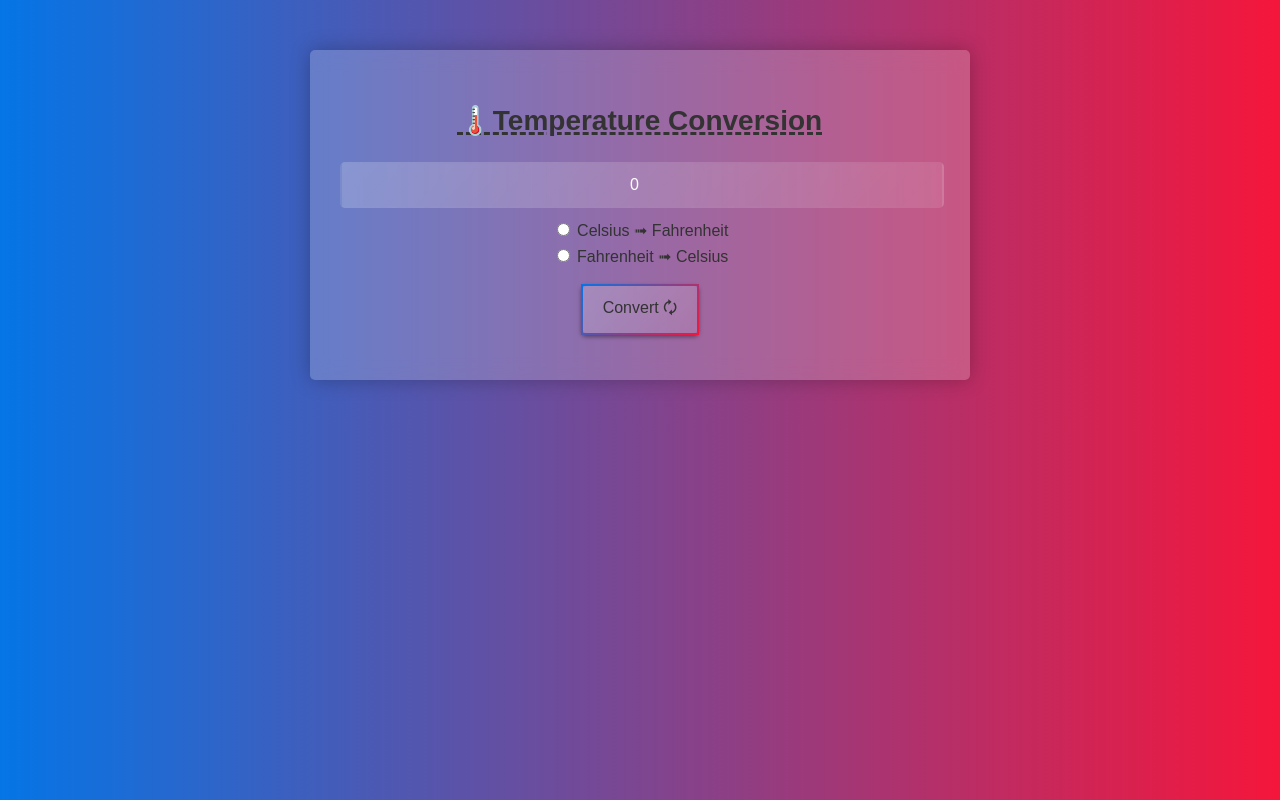
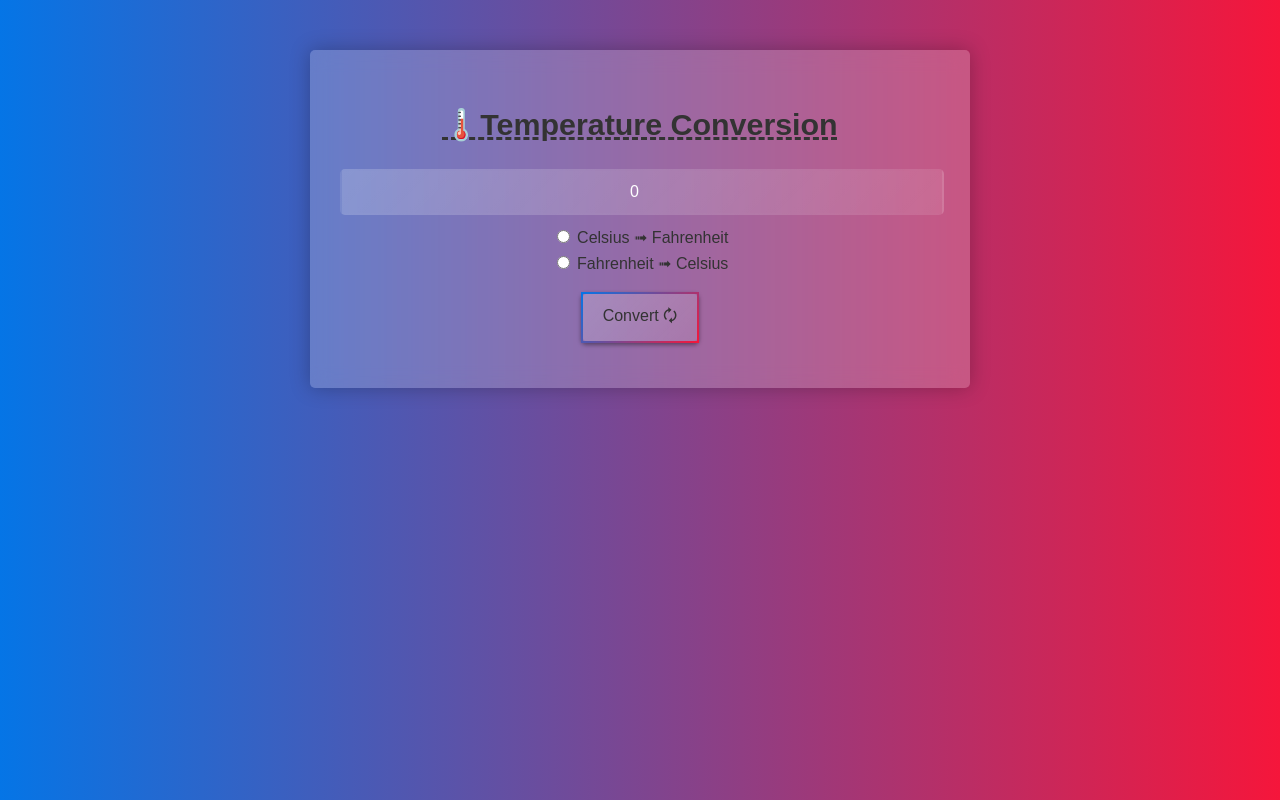
Before and after one commit to adityakr03/temperatureConversion, a plain HTML site: page index.html in a window 1280 px wide. Drawn offline with Linux system fonts and the light colour scheme; a web font is replaced by a local one.

Commit message:
Update styles.css

```diff
--- a/styles.css
+++ b/styles.css
@@ -12,7 +12,7 @@ body {
 /* Heading Styles */
 h1 {
     color: #d45632;
-    font-size: 3.5vmin;
+    font-size: 3.8vmin;
     text-decoration: underline dashed;
 }
 
```
